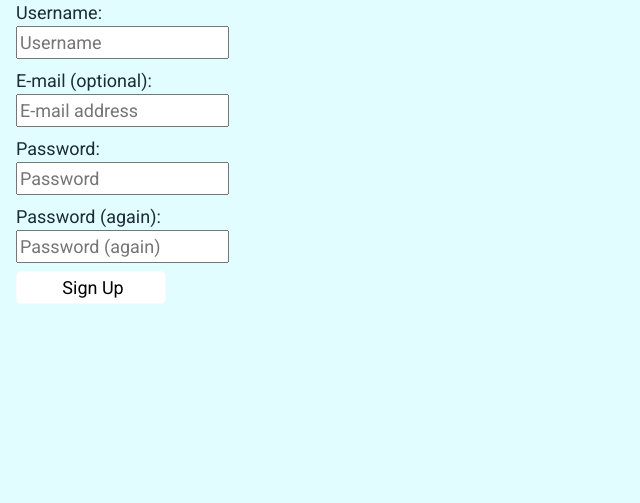
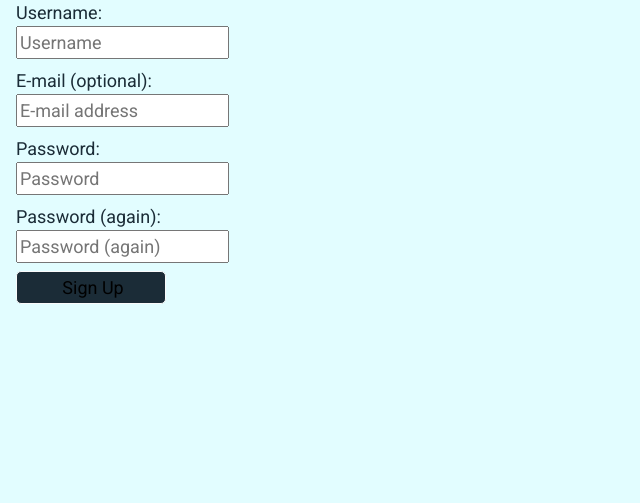
Before and after one commit to Code-Institute-Submissions/Milestone-project-4-hiking-blog_SEpResub, a Django app: page /accounts/signup/ in a window 1280 px wide. Shown: the part 206-709 px from the top of the page, without its empty margins (0-640 px from the left). Run offline with Django 3.2, Linux system fonts and the light colour scheme; some libraries are stand-ins or nearby versions.

Commit message:
chnage color button

```diff
--- a/static/css/style.css
+++ b/static/css/style.css
@@ -179,7 +179,7 @@ body {
 
 button {
     border: none;
-    background-color: white;
+    background-color:#1B2C37;
 }
 
 .update-delete-comment {
```
